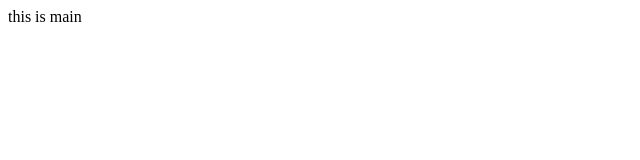
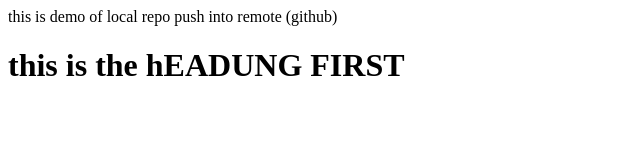
Before and after one commit to dineshbhatta98/github-localrepo, a plain HTML site: page index.html in a window 1280 px wide. Shown: the whole page, without its empty margins (0-640 px from the left). Drawn offline with Linux system fonts and the light colour scheme.

Commit message:
make branches index file same

```diff
--- a/index.html
+++ b/index.html
@@ -1 +1,2 @@
-<p>this is main</p>
+<p>this is demo of local repo push into remote (github)</p>
+<h1>this is the hEADUNG FIRST </h1>
```
